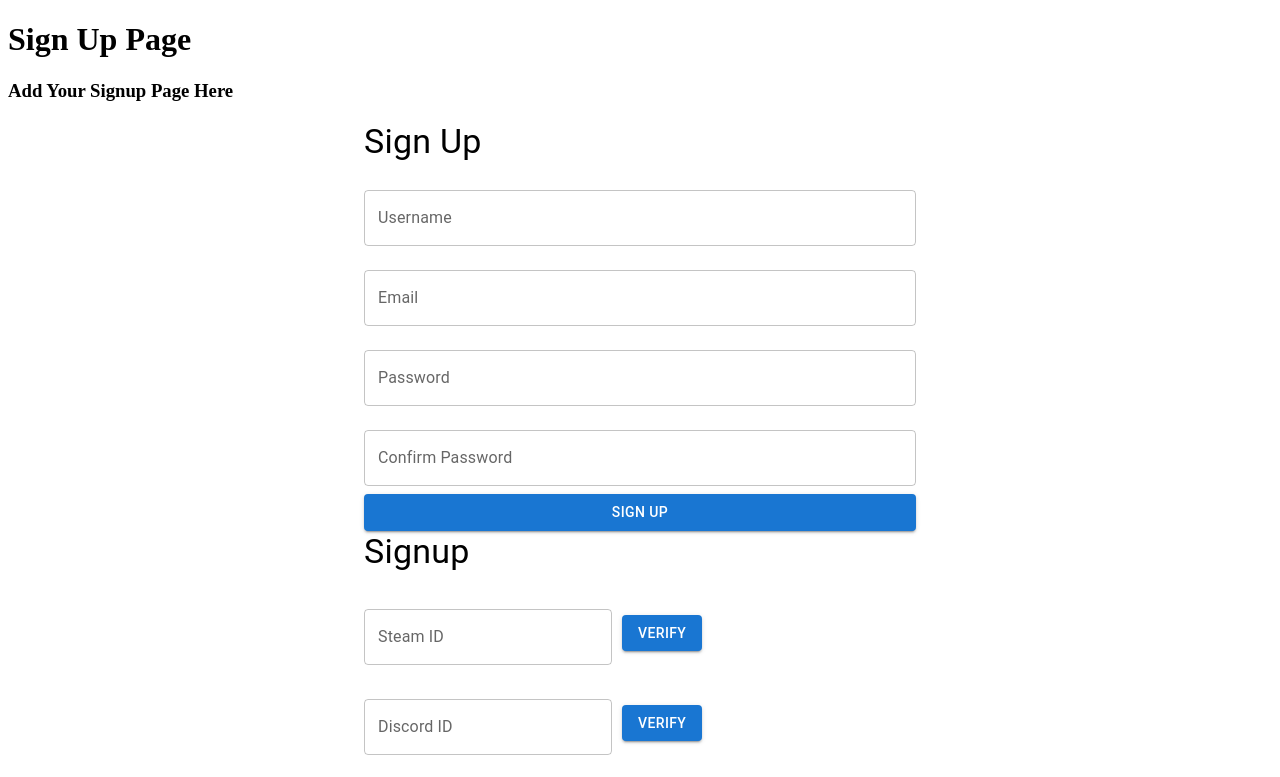
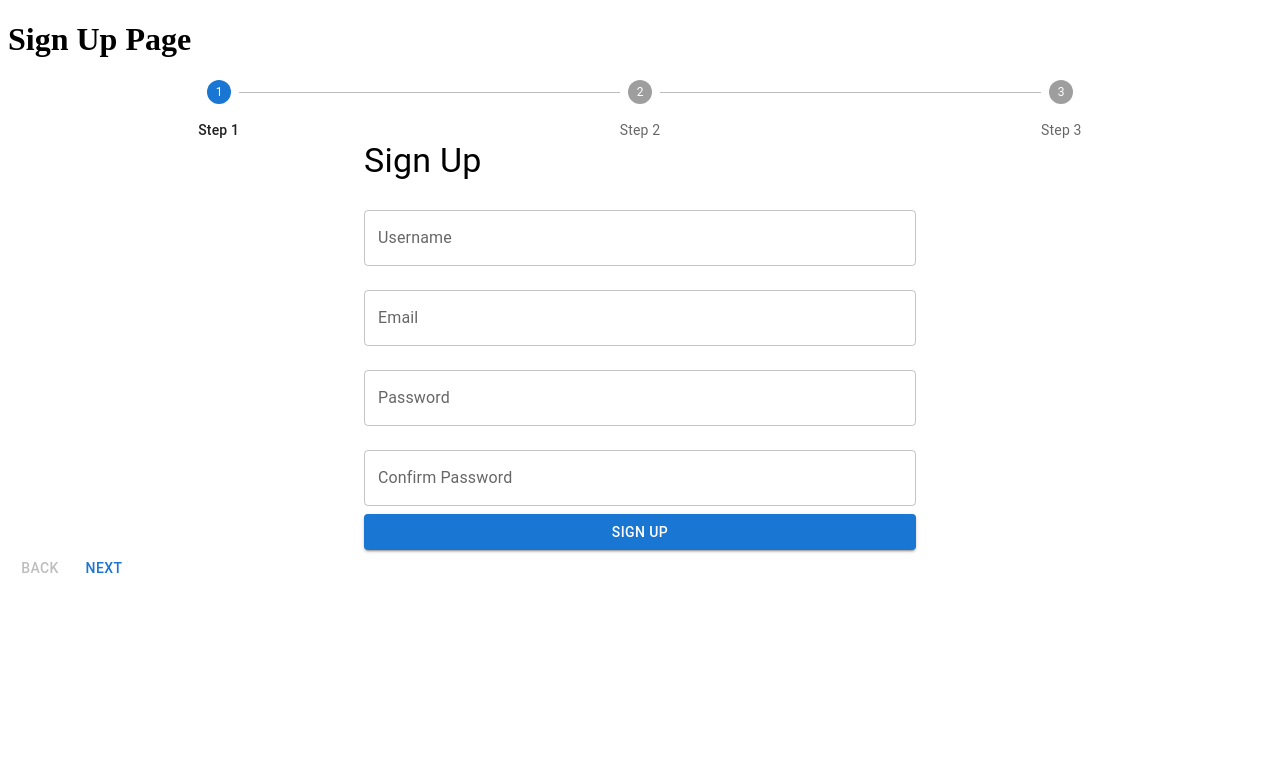
Before and after one commit to diyasanghvii/Game-Night-Recommendation-System, a React (Create React App) app in the folder frontend/: page /signup in a window 1280 px wide. Shown: the top 777 px of the page. Built offline with nearby package versions, Linux system fonts and the light colour scheme; no server answers; the HTML template or start-up script is replaced by a standard one.

Commit message:
Created a stepper for the SignUp UI

```diff
--- a/frontend/src/Pages/SignUp.js
+++ b/frontend/src/Pages/SignUp.js
@@ -1,27 +1,59 @@
-import React, { useEffect } from "react";
+import React, { useState } from "react";
+import { Stepper, Step, StepLabel, Button } from "@mui/material";
 import { useNavigate } from "react-router-dom";
 import SignUp1 from "../Components/Signup1/Signup1";
-import Signup2 from "../Components/Signup2/Signup2";
-import Signup3 from "../Components/Signup3/Signup3";
-
+import SignUp2 from "../Components/Signup2/Signup2";
+import SignUp3 from "../Components/Signup3/Signup3";
 
 const SignUp = () => {
-  let navigate = useNavigate();
+  const [activeStep, setActiveStep] = useState(0);
+  const navigate = useNavigate();
 
-  useEffect(() => {
-    var storedAuthToken = sessionStorage.getItem("authToken");
-    if (storedAuthToken) {
-      navigate("/dashboard");
-    }
-  }, []);
+  const handleNext = () => {
+    setActiveStep((prevActiveStep) => prevActiveStep + 1);
+  };
+
+  const handleBack = () => {
+    setActiveStep((prevActiveStep) => prevActiveStep - 1);
+  };
+
+  const handleFinish = () => {
+    navigate("/dashboard");
+  };
 
   return (
     <div>
       <h1>Sign Up Page</h1>
-      <h3>Add Your Signup Page Here</h3>
-      <SignUp1 />
-      <Signup2 />
-      <Signup3/>
+      <Stepper activeStep={activeStep} alternativeLabel>
+        <Step key={0}>
+          <StepLabel>Step 1</StepLabel>
+        </Step>
+        <Step key={1}>
+          <StepLabel>Step 2</StepLabel>
+        </Step>
+        <Step key={2}>
+          <StepLabel>Step 3</StepLabel>
+        </Step>
+      </Stepper>
+      <div>
+        {activeStep === 0 ? (
+          <SignUp1 />
+        ) : activeStep === 1 ? (
+          <SignUp2 />
+        ) : (
+          <SignUp3 />
+        )}
+      </div>
+      <div>
+        <Button disabled={activeStep === 0} onClick={handleBack}>
+          Back
+        </Button>
+        {activeStep === 2 ? (
+          <Button onClick={handleFinish}>Finish</Button>
+        ) : (
+          <Button onClick={handleNext}>Next</Button>
+        )}
+      </div>
     </div>
   );
 };
```
